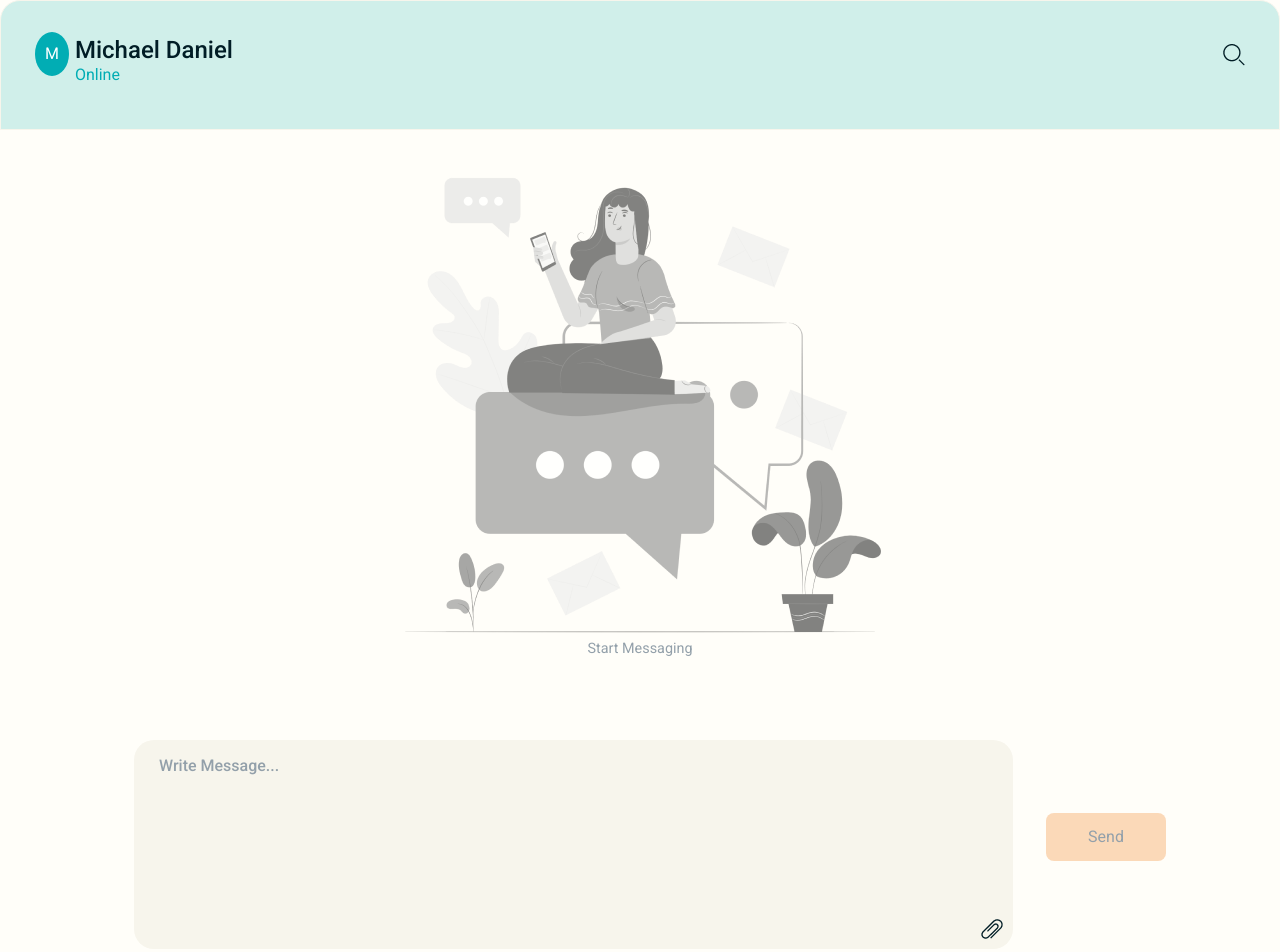
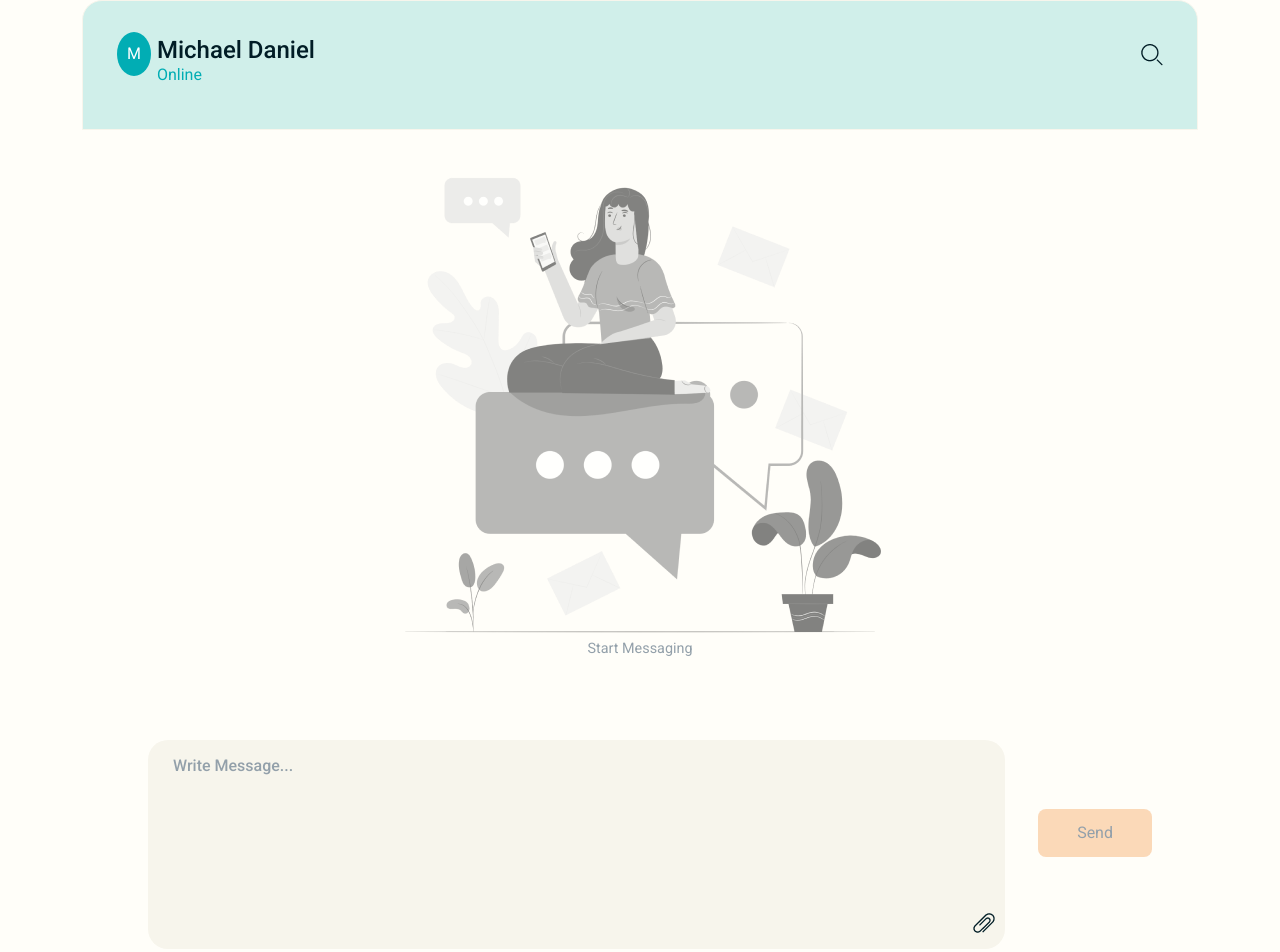
Before and after one commit to JULIERAJ/KIDS-FIRST-v2, a React (Create React App) app in the folder frontend/: page /chat in a window 1280 px wide. Shown: the top 952 px of the page. Built offline with nearby package versions, Linux system fonts and the light colour scheme; no server answers.

Commit message:
replace section and divs to Bootstrap tags

```diff
--- a/frontend/src/pages/Chat/Chat.jsx
+++ b/frontend/src/pages/Chat/Chat.jsx
@@ -1,4 +1,5 @@
 import React from 'react';
+import { Container, Col, Row, Image } from 'react-bootstrap';
 
 import styles from './Chat.module.css';
 
@@ -8,8 +9,8 @@ import Search from '../../media/icons/search.png';
 
 const Chat = () => {
   return (
-    <>
-      <section className={styles.navbar}>
+    <Container>
+      <div className={styles.navbar}>
         <div className={styles.main}>
           <div className={styles.recipient}>
             <span className={styles.letterOfFirstName}>M</span>
@@ -19,24 +20,24 @@ const Chat = () => {
             </div>
           </div>
 
-          <img src={Search} />
+          <Image src={Search} />
         </div>
-      </section>
+      </div>
       <figure className={styles.bodyForMsg}>
-        <img src={StartMessaging} alt='start-messaging' />
+        <Image src={StartMessaging} alt='start-messaging' />
         <figcaption>Start Messaging</figcaption>
       </figure>
 
-      <section className={styles.messageBox}>
-        <div className={styles.sendMessage}>
-          <div className={styles.writeMessage}>
+      <Container className={styles.messageBox}>
+        <Col className={styles.sendMessage}>
+          <Row className={styles.writeMessage}>
             <textarea
               className={styles.messageInput}
               rows='8'
               cols='100'
               placeholder='Write Message...'></textarea>
             <label htmlFor='photo-input'>
-              <img src={Clip} alt='clip' />
+              <Image src={Clip} alt='clip' />
             </label>
             <input
               type='file'
@@ -44,11 +45,11 @@ const Chat = () => {
               accept='image/*'
               style={{ display: 'none' }}
             />
-          </div>
+          </Row>
           <button>Send</button>
-        </div>
-      </section>
-    </>
+        </Col>
+      </Container>
+    </Container>
   );
 };
 
--- a/frontend/src/pages/Chat/Chat.module.css
+++ b/frontend/src/pages/Chat/Chat.module.css
@@ -84,11 +84,13 @@ body {
   resize: none;
   padding: 17px 0 0 25px;
 }
-.writeMessage label {
+.writeMessage > label > img {
   position: absolute;
   right: 10.35px;
   bottom: 15.27px;
 }
+
+
 .messageInput::placeholder {
   color: rgba(147, 160, 170, 1);
   font-size: 1rem;
```
